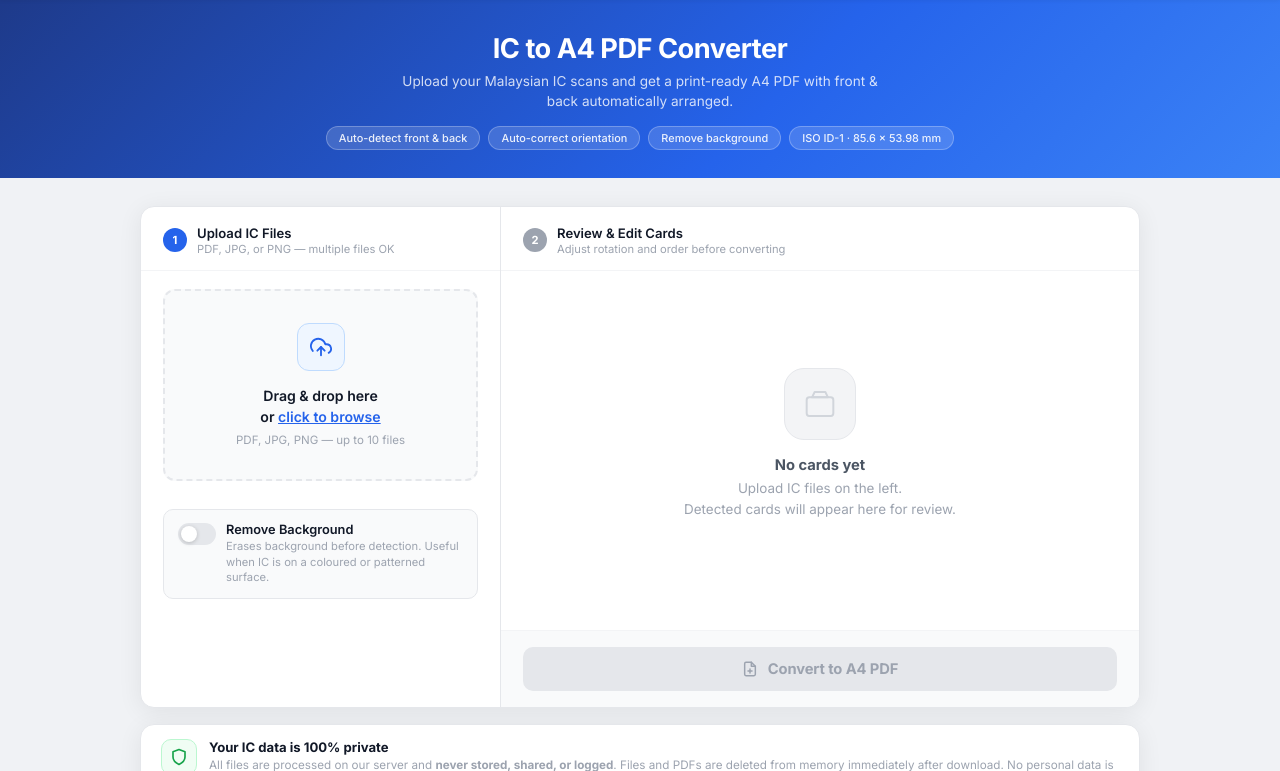
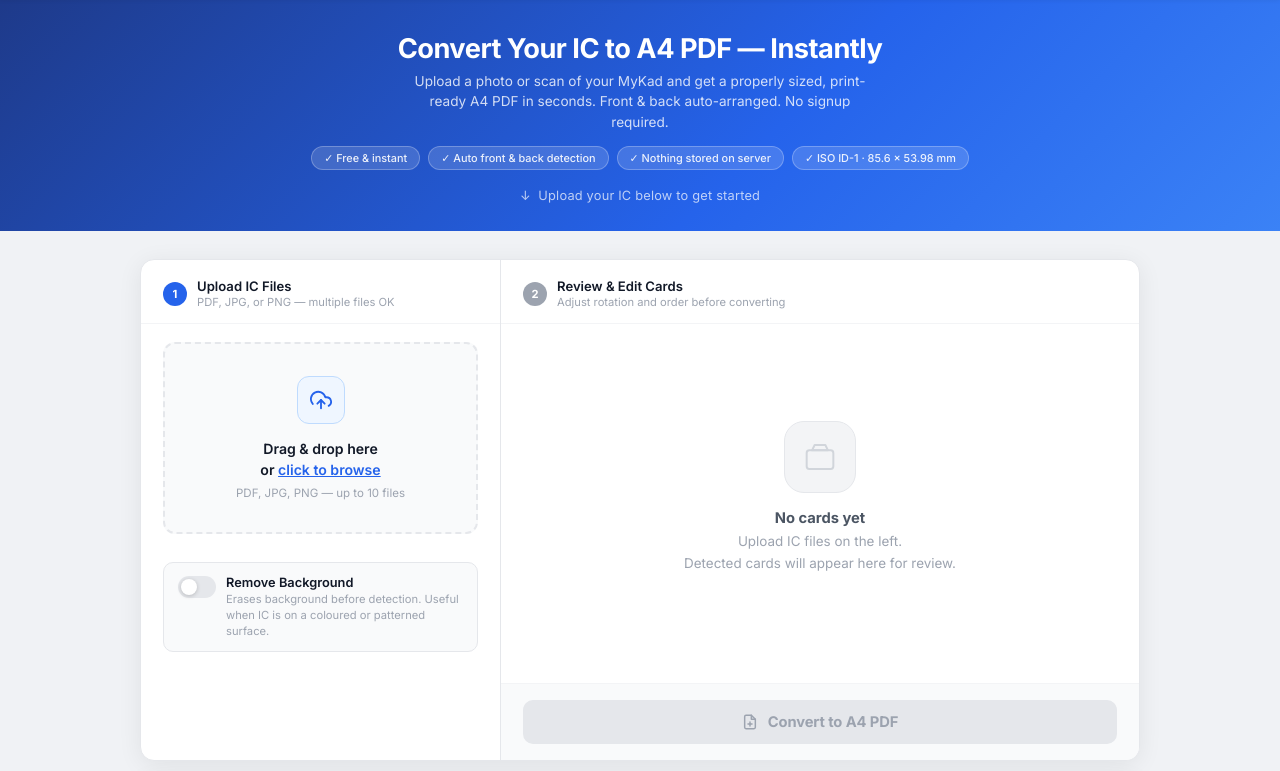
Before and after one commit to naoki-ALTRENYX/naoki_IC_project, a FastAPI app: page / in a window 1280 px wide. Shown: the part 56-827 px from the top of the page. Run offline with FastAPI, Linux system fonts and the light colour scheme.

Commit message:
Update index.html

```diff
--- a/templates/index.html
+++ b/templates/index.html
@@ -481,13 +481,16 @@
 
 <!-- HERO -->
 <div class="hero">
-  <h1>IC to A4 PDF Converter</h1>
-  <p>Upload your Malaysian IC scans and get a print-ready A4 PDF with front &amp; back automatically arranged.</p>
+  <h1>Convert Your IC to A4 PDF — Instantly</h1>
+  <p>Upload a photo or scan of your MyKad and get a properly sized, print-ready A4 PDF in seconds. Front &amp; back auto-arranged. No signup required.</p>
   <div class="hero-chips">
-    <span class="hero-chip">Auto-detect front &amp; back</span>
-    <span class="hero-chip">Auto-correct orientation</span>
-    <span class="hero-chip">Remove background</span>
-    <span class="hero-chip">ISO ID-1 · 85.6 × 53.98 mm</span>
+    <span class="hero-chip">✓ Free &amp; instant</span>
+    <span class="hero-chip">✓ Auto front &amp; back detection</span>
+    <span class="hero-chip">✓ Nothing stored on server</span>
+    <span class="hero-chip">✓ ISO ID-1 · 85.6 × 53.98 mm</span>
+  </div>
+  <div style="margin-top:18px;font-size:0.8rem;opacity:0.7;letter-spacing:0.2px;">
+    ↓ &nbsp;Upload your IC below to get started
   </div>
 </div>
 
@@ -803,7 +806,9 @@
       const blob = await res.blob();
       const url  = URL.createObjectURL(blob);
       const a    = document.createElement('a');
-      a.href = url; a.download = 'ic_a4_output.pdf'; a.click();
+      const d = new Date();
+      const stamp = d.getFullYear() + ('0'+(d.getMonth()+1)).slice(-2) + ('0'+d.getDate()).slice(-2);
+      a.href = url; a.download = `MyKad_PrintReady_${stamp}.pdf`; a.click();
       setTimeout(() => URL.revokeObjectURL(url), 5000);
       successBanner.classList.add('show');
       setTimeout(reset, 3000);
```
